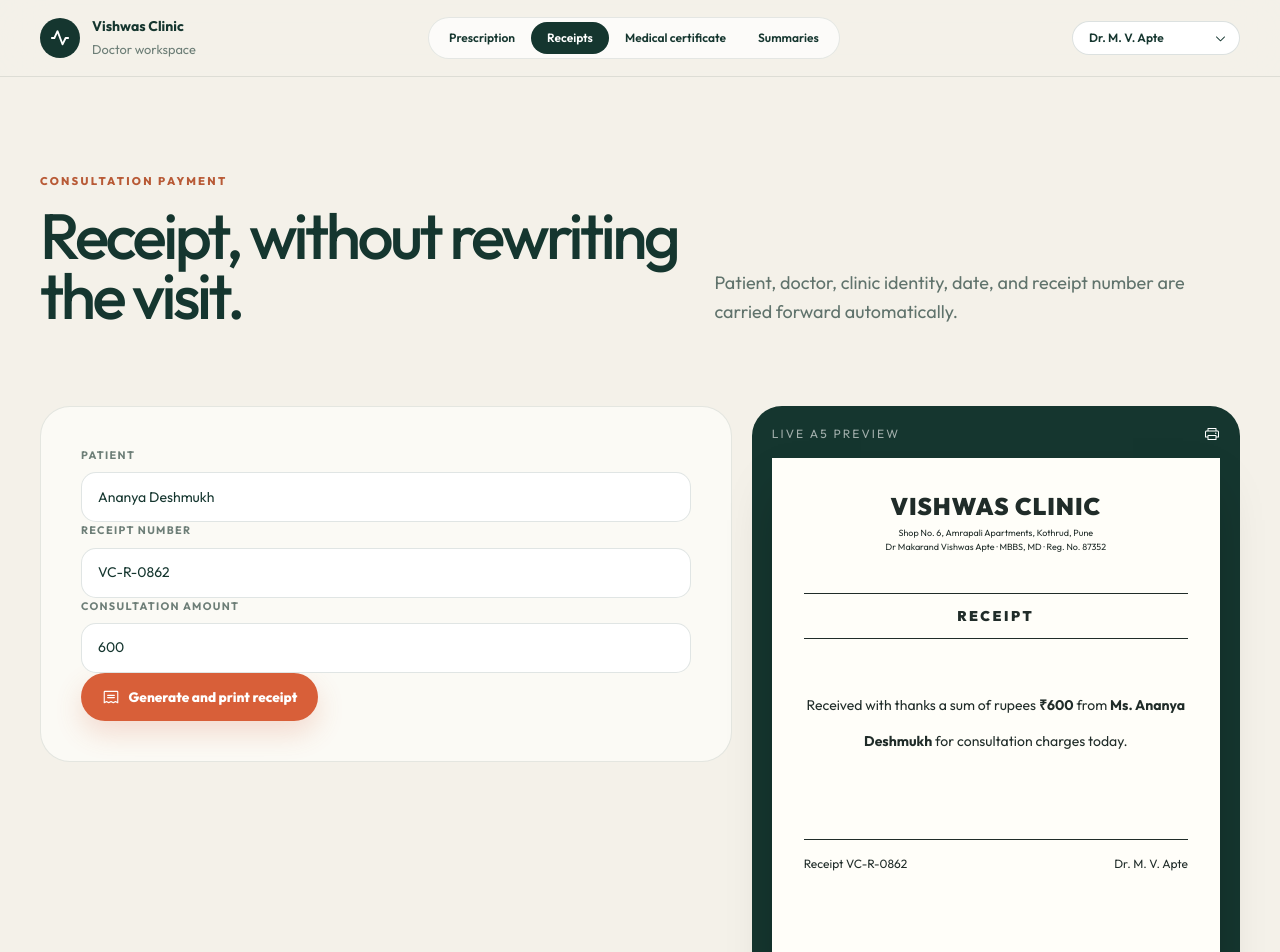
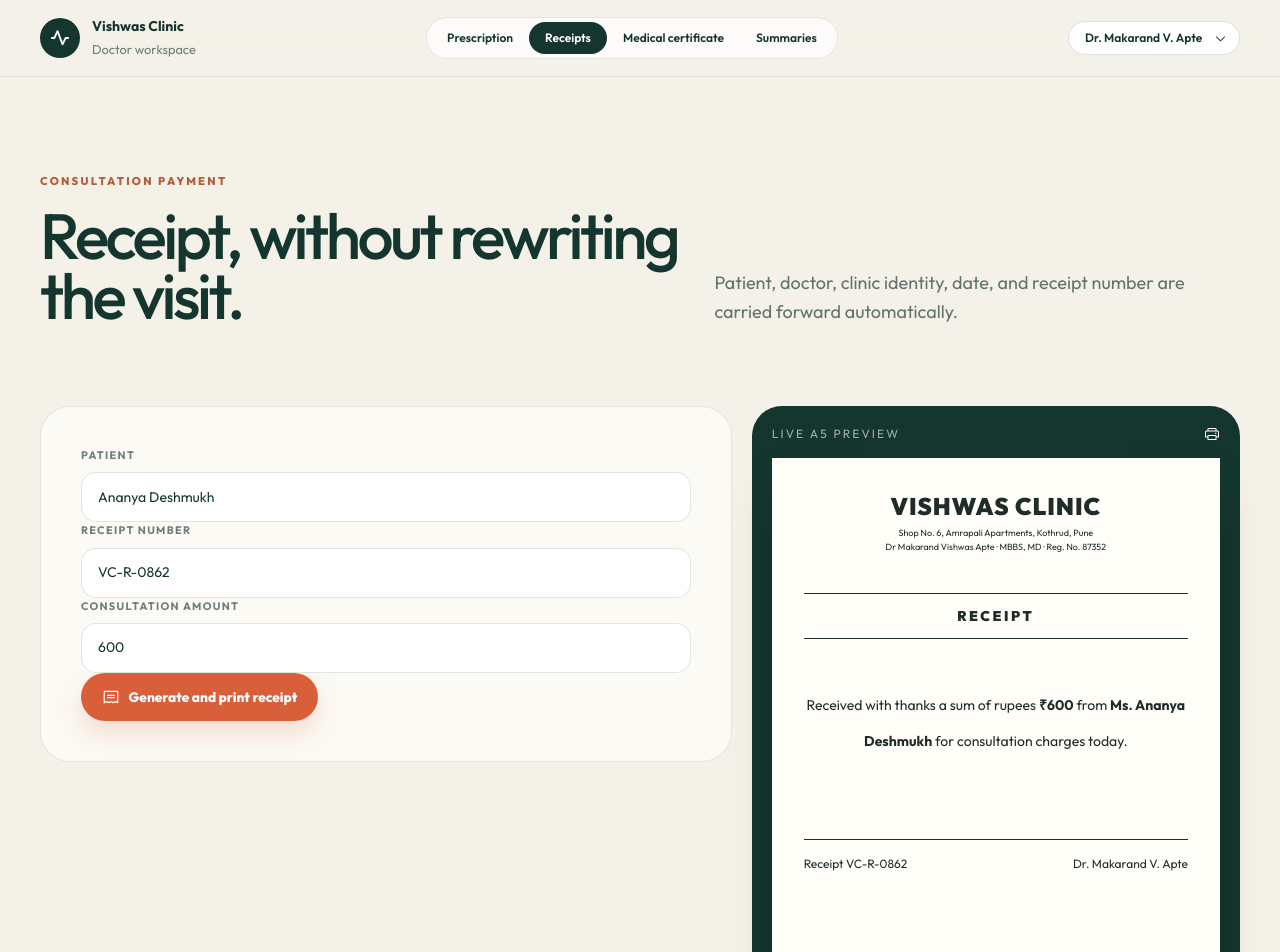
Before and after one commit to AyushJ1001/vishwas-clinic-demo, a Next.js app: page /receipts in a window 1280 px wide. Shown: the top 952 px of the page. Built offline with nearby package versions, Linux system fonts and the light colour scheme.

Commit message:
Use clinic doctor names in selector

```diff
--- a/app/ClinicApp.tsx
+++ b/app/ClinicApp.tsx
@@ -400,7 +400,7 @@ function BloodPressureInput({
 
 function Shell({
   active,
-  doctorName = "Dr. M. V. Apte",
+  doctorName = "Dr. Makarand V. Apte",
   onDoctorChange,
   children,
 }: {
@@ -409,11 +409,7 @@ function Shell({
   onDoctorChange?: (doctor: string) => void;
   children: React.ReactNode;
 }) {
-  const doctors = [
-    "Dr. M. V. Apte",
-    "Dr. Shreya Kulkarni",
-    "Dr. Rohan Deshmukh",
-  ];
+  const doctors = ["Dr. Makarand V. Apte", "Dr. Gauri M. Apte"];
   return (
     <main className="w-full max-w-full overflow-x-hidden bg-[#f4f1e9] text-[#15362f]">
       <nav className="sticky top-0 z-50 border-b border-[#15362f]/10 bg-[#f4f1e9]/92 backdrop-blur-xl">
@@ -490,7 +486,7 @@ function PrescriptionPage() {
   const [systolic, setSystolic] = useState("118");
   const [diastolic, setDiastolic] = useState("76");
   const [spo2, setSpo2] = useState("98");
-  const [doctorName, setDoctorName] = useState("Dr. M. V. Apte");
+  const [doctorName, setDoctorName] = useState("Dr. Makarand V. Apte");
   const [complaints, setComplaints] = useState<string[]>([
     "Low-grade fever",
     "Dry cough",
@@ -1038,7 +1034,7 @@ function ReceiptPage() {
             </p>
             <div className="mt-20 flex justify-between border-t pt-4 text-xs">
               <span>Receipt VC-R-0862</span>
-              <span>Dr. M. V. Apte</span>
+              <span>Dr. Makarand V. Apte</span>
             </div>
           </A5Document>
         }
@@ -1123,7 +1119,9 @@ function CertificatePage() {
               On examination today, I found her {isFit ? "fit" : "not fit"} to
               resume duties from the next working day.
             </p>
-            <p className="mt-24 text-right text-sm font-bold">Dr. M. V. Apte</p>
+            <p className="mt-24 text-right text-sm font-bold">
+              Dr. Makarand V. Apte
+            </p>
           </A5Document>
         }
       />
```
